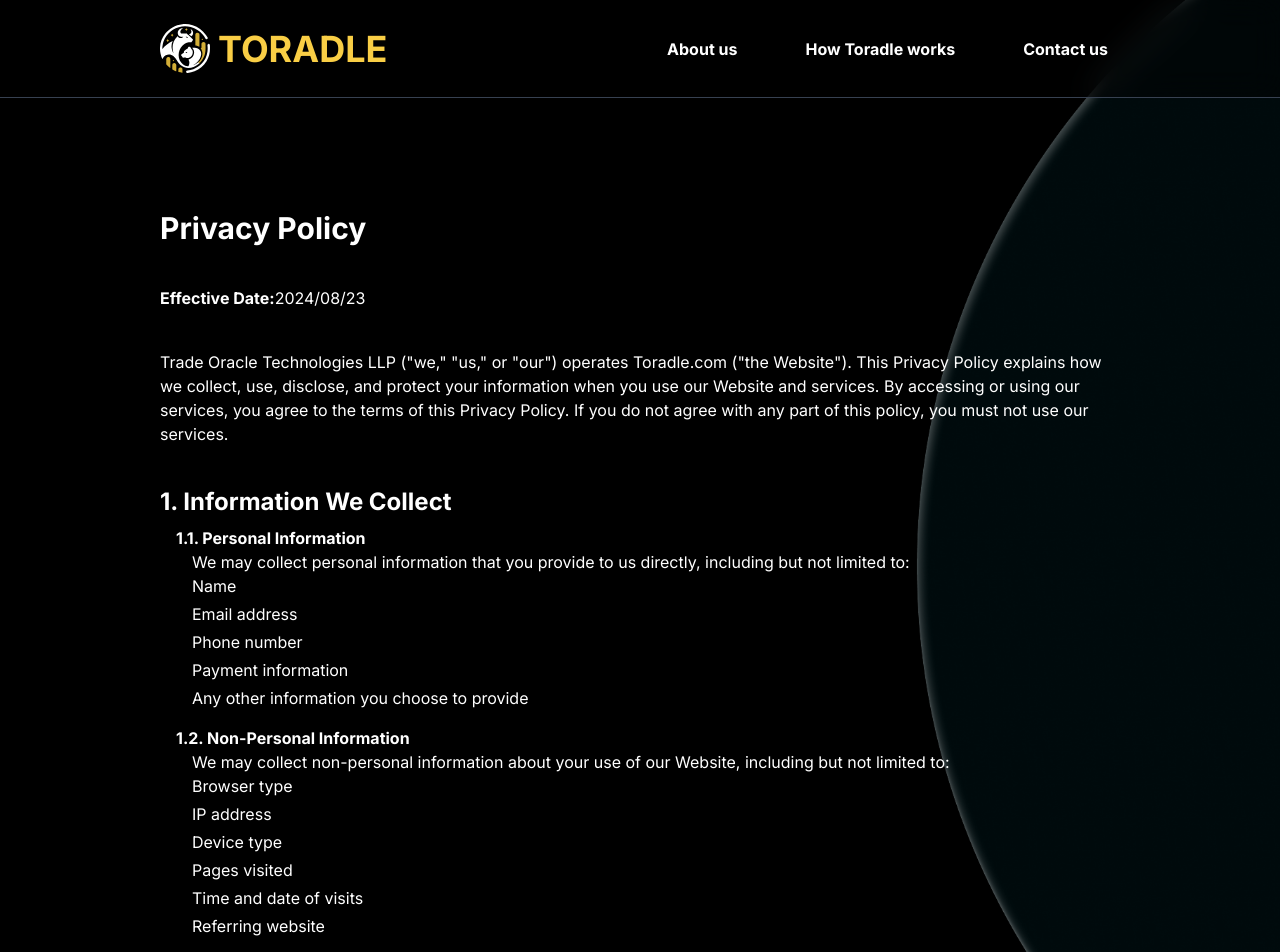
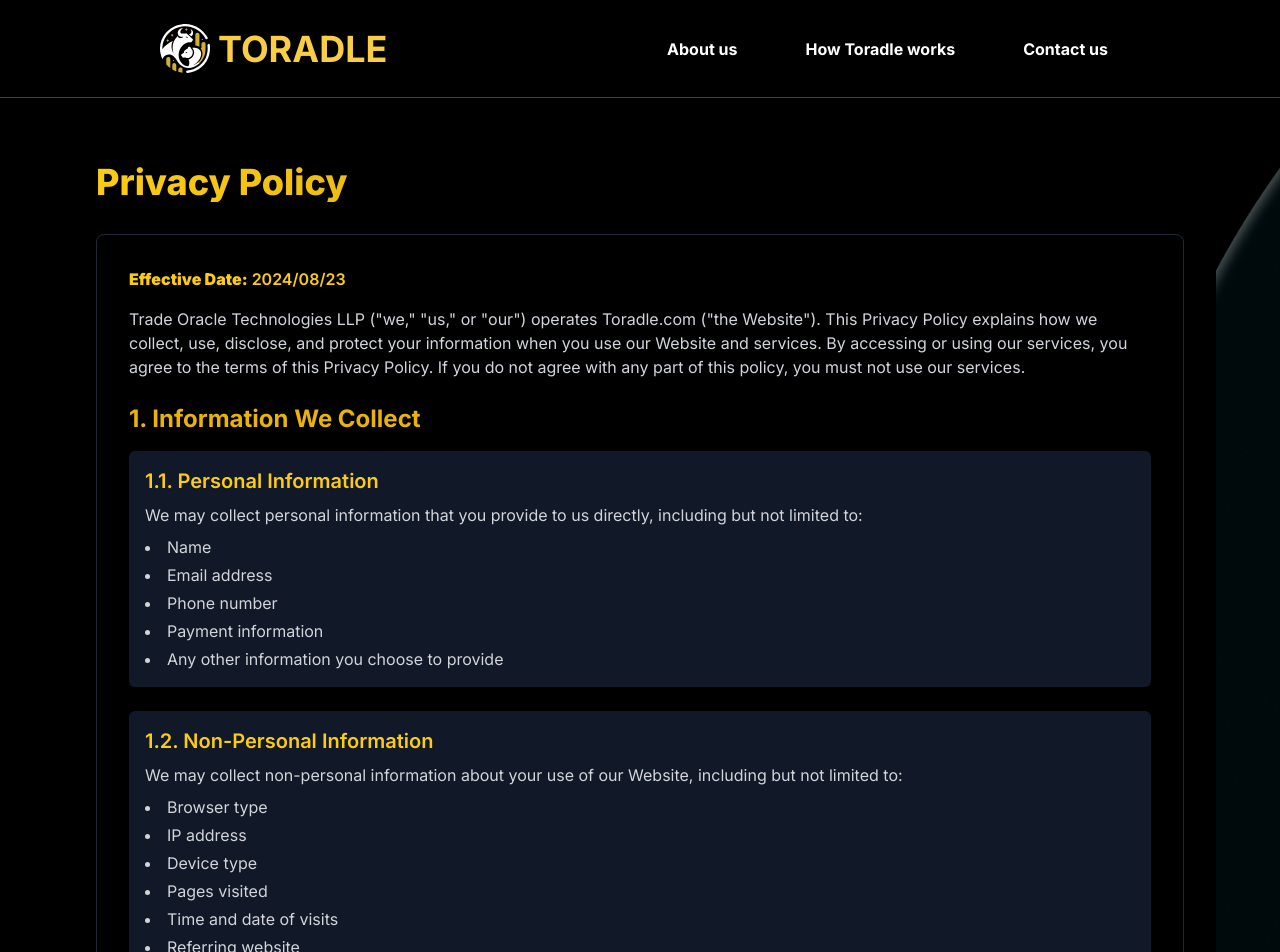
Before and after one commit to toradle/toradle-landing, a Next.js app: page /privacy in a window 1280 px wide. Shown: the top 952 px of the page. Built offline with nearby package versions, Linux system fonts and the light colour scheme.

Commit message:
changes in privacy policy , agreement , tnc

```diff
--- a/src/components/PrivacyPolicy.tsx
+++ b/src/components/PrivacyPolicy.tsx
@@ -1,27 +1,32 @@
 import React from 'react';
 import { PRIVACY_POLICY, PRIVACY_INTRO, PRIVACY_TITLE } from '@/constants/privacy';
-import { EFFECTIVE_DATE  } from '@/constants';
+import { EFFECTIVE_DATE } from '@/constants';
 import ContactComp from './ContactComp';
 
 const PrivacyPolicy = () => {
     return (
-        <div className='flex flex-col gap-10 px-6 sm:my-20 sm:py-8 sm:px-40 text-white text-left'>
-            <h1 className='text-3xl font-bold'>{PRIVACY_TITLE}</h1>
-            <p><strong>Effective Date:</strong>{EFFECTIVE_DATE}</p>
-            <p>{PRIVACY_INTRO}</p>
+        <div className="max-w-6xl mx-auto py-16 px-4 sm:px-6 lg:px-8 bg-black">
+            <h1 className="text-4xl font-extrabold mb-8 text-transparent bg-clip-text bg-gradient-to-r from-yellow-400 to-yellow-600">
+                {PRIVACY_TITLE}
+            </h1>
+            <div className="bg-black rounded-lg shadow-xl p-8 mb-10 border border-gray-800">
+                <p className="text-yellow-400 font-semibold mb-4">
+                    <strong>Effective Date:</strong> {EFFECTIVE_DATE}
+                </p>
+                <p className="text-gray-300 mb-6">{PRIVACY_INTRO}</p>
 
                 {PRIVACY_POLICY.map((section, index) => (
-                <div key={index}>
-                    <h2 className='text-2xl font-bold mb-2'>{section.title}</h2>
-                    {section.content && <p>{section.content}</p>}
-                    <div className='flex flex-col gap-4'>
+                    <div key={index} className="mb-10">
+                        <h2 className="text-2xl font-bold mb-4 text-yellow-500">{section.title}</h2>
+                        {section.content && <p className="text-gray-300 mb-4">{section.content}</p>}
+                        <div className="space-y-6">
                             {section.subsections && section.subsections.map((subsection, subIndex) => (
-                        <div key={subIndex} className='ml-4'>
-                            <h3 className='text-md font-bold'>{subsection.subtitle}</h3>
-                            <div className='ml-4'>
-                                <p>{subsection.content}</p>
+                                <div key={subIndex} className="bg-gray-900 rounded-md p-4">
+                                    <h3 className="text-xl font-semibold mb-2 text-yellow-400">{subsection.subtitle}</h3>
+                                    <div className="text-gray-300">
+                                        <p className="mb-2">{subsection.content}</p>
                                         {subsection.list && (
-                                    <ul className='flex flex-col gap-1'>
+                                            <ul className="list-disc list-inside space-y-1">
                                                 {subsection.list.map((item, itemIndex) => (
                                                     <li key={itemIndex}>{item}</li>
                                                 ))}
@@ -33,9 +38,9 @@
                         </div>
                     </div>
                 ))}
+            </div>
 
-            <ContactComp title={PRIVACY_TITLE}/>
-
+            <ContactComp title={PRIVACY_TITLE} />
         </div>
     );
 };
--- a/src/components/TermsConditions.tsx
+++ b/src/components/TermsConditions.tsx
@@ -1,30 +1,35 @@
 import React from 'react';
 import { T_AND_C, TNC_INTRO, TNC_TITLE } from '@/constants/t_and_c';
-import { CONTACT_EMAIL, EFFECTIVE_DATE  } from '@/constants';
+import { EFFECTIVE_DATE } from '@/constants';
 import ContactComp from './ContactComp';
 
 const TermsConditions = () => {
     return (
-        <section className="flex flex-col gap-10 px-6 sm:my-20 sm:py-12 sm:px-40 text-white text-left" id="aboutus">
-            <h1 className='text-3xl font-bold'>{TNC_TITLE}</h1>
-            <p>Effective Date:{EFFECTIVE_DATE}</p>
-            <p>{TNC_INTRO}</p>
+        <section className="max-w-6xl mx-auto py-16 px-4 sm:px-6 lg:px-8 text-white" id="aboutus">
+            <div className="bg-black-800 rounded-lg shadow-xl p-8 mb-10">
+                <h1 className="text-4xl font-extrabold mb-8 text-transparent bg-clip-text bg-gradient-to-r from-yellow-400 to-yellow-600">
+                    {TNC_TITLE}
+                </h1>
+                <p className="text-yellow-400 font-semibold mb-4">
+                    <strong>Effective Date:</strong> {EFFECTIVE_DATE}
+                </p>
+                <p className="text-gray-300 mb-6">{TNC_INTRO}</p>
 
                 {T_AND_C.map((section, index) => (
-                <div key={index}>
-                    <h2 className='text-2xl font-bold'>{section.title}</h2>
-                    {section.content && <p>{section.content}</p>}
+                    <div key={index} className="mb-10">
+                        <h2 className="text-2xl font-bold mb-4 text-yellow-500">{section.title}</h2>
+                        {section.content && <p className="text-gray-300 mb-4">{section.content}</p>}
                         {section.list && section.list.map((item, itemIndex) => (
-                        <p key={itemIndex}>{item}</p>
+                            <p key={itemIndex} className="text-gray-300 mb-2">{item}</p>
                         ))}
                         {section.subsections && section.subsections.map((subsection, subIndex) => (
-                        <div key={subIndex} className='ml-4'>
-                            <h3 className='text-md font-bold'>{subsection.subtitle}</h3>
-                            <p className='ml-4'>{subsection.content}</p>
+                            <div key={subIndex} className="ml-4 mb-4">
+                                <h3 className="text-xl font-semibold mb-2 text-yellow-400">{subsection.subtitle}</h3>
+                                <p className="text-gray-300 mb-2">{subsection.content}</p>
                                 {subsection.list && (
-                                <ul>
+                                    <ul className="list-disc list-inside text-gray-300">
                                         {subsection.list.map((item, itemIndex) => (
-                                        <li key={itemIndex}>{item}</li>
+                                            <li key={itemIndex} className="mb-1">{item}</li>
                                         ))}
                                     </ul>
                                 )}
@@ -32,9 +37,9 @@
                         ))}
                     </div>
                 ))}
+            </div>
 
-            <ContactComp title={TNC_TITLE}/>
-
+            <ContactComp title={TNC_TITLE} />
         </section>
     );
 };
--- a/src/components/UserAgreement.tsx
+++ b/src/components/UserAgreement.tsx
@@ -1,20 +1,24 @@
 import React from 'react';
 import { USER_AGREEMENT, USER_INTRO, USER_TITLE } from '@/constants/user_agreement';
-import { CONTACT_EMAIL } from '@/constants';
 import ContactComp from './ContactComp';
 
 const UserAgreement = () => {
     return (
-        <section className="flex flex-col gap-10 px-6 sm:my-20 sm:py-12 sm:px-40 text-white text-left" id="aboutus">
-            <h1 className='text-3xl font-bold'>{USER_TITLE}</h1>
-            <p>{USER_INTRO}</p>
+        <section className="max-w-6xl mx-auto py-16 px-4 sm:px-6 lg:px-8 bg-black text-white" id="user-agreement">
+            <div className="bg-black-900 rounded-lg shadow-xl p-8 mb-10">
+                <h1 className="text-4xl font-extrabold mb-8 text-transparent bg-clip-text bg-gradient-to-r from-yellow-400 to-yellow-600">
+                    {USER_TITLE}
+                </h1>
+                <p className="text-gray-300 mb-8">{USER_INTRO}</p>
 
                 {USER_AGREEMENT.map((section, index) => (
-                <div key={index}>
-                    <h2 className='text-2xl font-bold'>{section.title}</h2>
-                    {section.content && <p dangerouslySetInnerHTML={{ __html: section.content }}></p>}
+                    <div key={index} className="mb-10">
+                        <h2 className="text-2xl font-bold mb-4 text-yellow-500">{section.title}</h2>
+                        {section.content && (
+                            <p className="text-gray-300 mb-4" dangerouslySetInnerHTML={{ __html: section.content }}></p>
+                        )}
                         {section.list && (
-                        <ul className='ml-4'>
+                            <ul className="list-disc list-inside text-gray-300 space-y-2">
                                 {section.list.map((item, itemIndex) => (
                                     <li key={itemIndex} dangerouslySetInnerHTML={{ __html: item }}></li>
                                 ))}
@@ -22,8 +26,9 @@
                         )}
                     </div>
                 ))}
+            </div>
 
-            <ContactComp title={USER_TITLE}/>
+            <ContactComp title={USER_TITLE} />
         </section>
     );
 };
```
Lines whose indentation alone changed are shown as unchanged.
